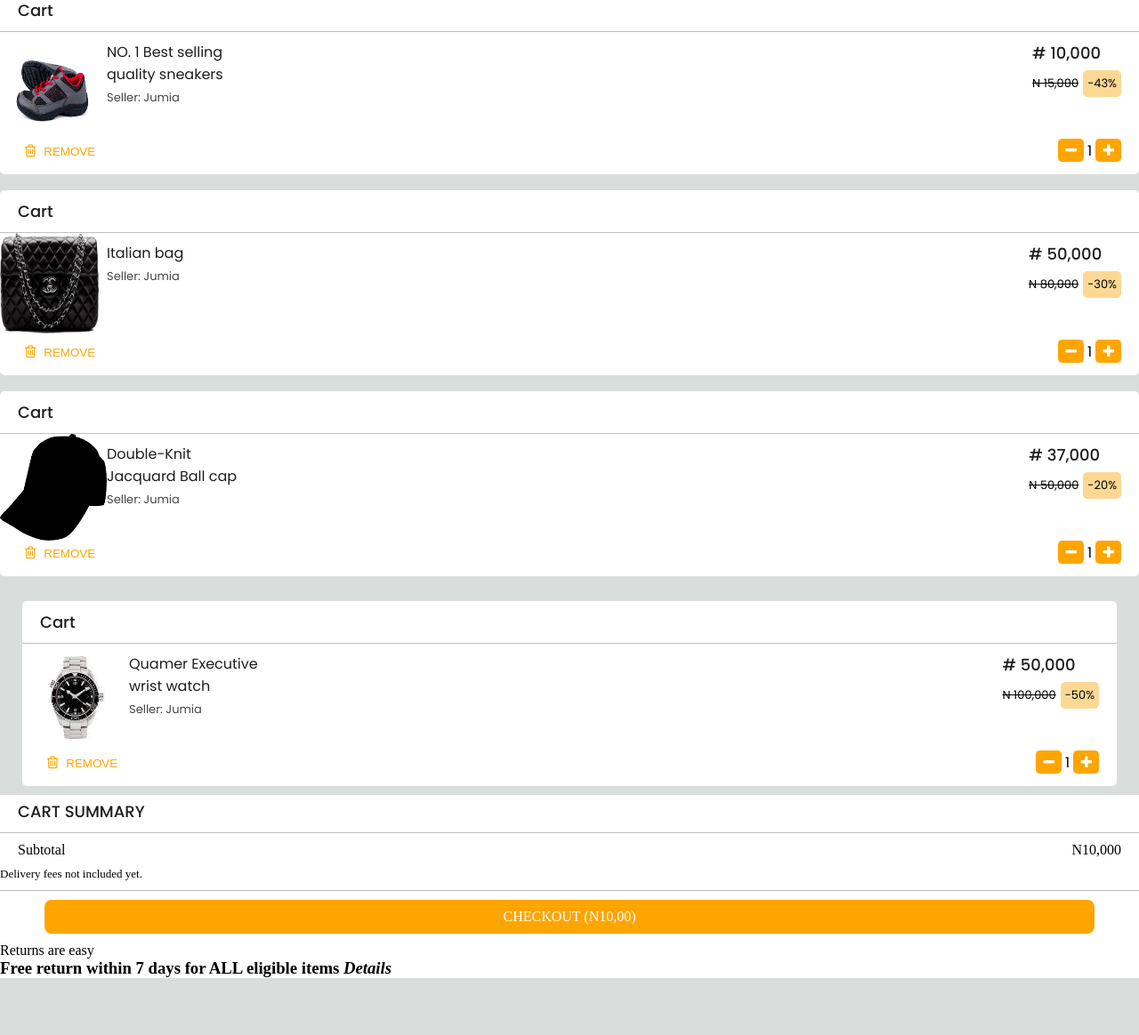
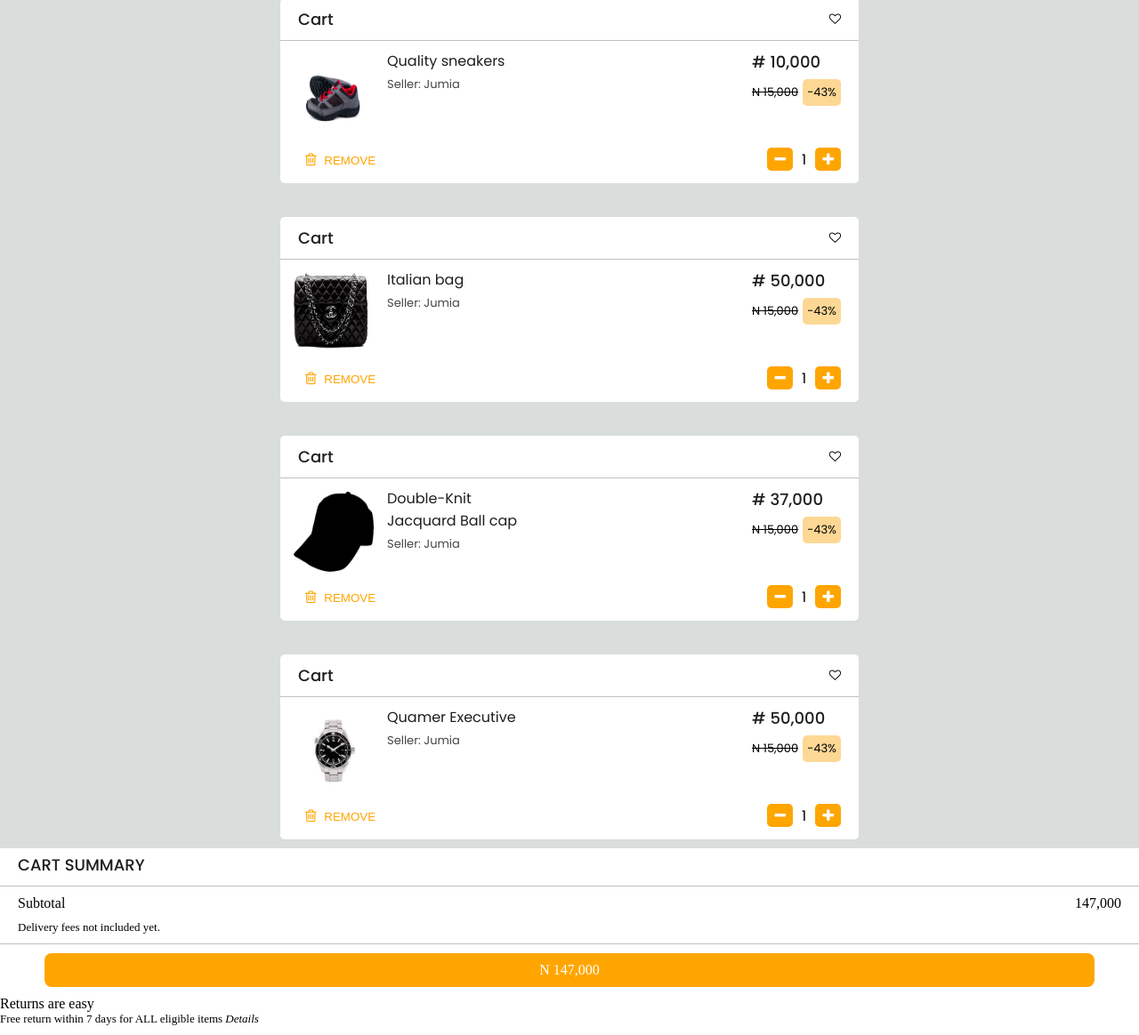
Before and after one commit to akpandebs/DOM-Project, a plain HTML site: page index.html in a window 1280 px wide. Shown: the part 100-1264 px from the top of the page at 89% size. Before the commit the page ends 1200 px from the top, so only its background shows below. Drawn offline with Linux system fonts and the light colour scheme.

Commit message:
DOM Project

```diff
--- a/index.html
+++ b/index.html
@@ -21,174 +21,31 @@
         </button>
       </header>
 
+      <div class="cart-container">
         <!-- section1 -->
-    <section1>
-      <div class="cart-product-container">
-        <h5 class="cart-product-container-title">Cart</h5>
-        <div class="cart-product">
-          <div class="cart-content">
-            <img src="./images/shoe 1.jpg" alt="shoe" />
-            <div class="details">
-              <p> NO. 1 Best selling quality sneakers</p>
-              <p class="small">Seller: Jumia</p>
+        <!--  -->
       </div>
-          </div>
-          <div class="money">
-            <p># 10,000</p>
-            <div class="per">
-              <span>N 15,000</span>
-              <h3>-43%</h3>
-            </div>
-          </div>
-          <div>
-          </div>
-        </div>
-          <div class="btn">
-            <button class="rem">
-              <i class="fa fa-trash-o" aria-hidden="true"></i>
-              <span>REMOVE</span>
-            </button>
-            <div class="num">
-              <button><i class="fa fa-minus" aria-hidden="true"></i></button>
-              <span> 1 </span>
-              <button class=""><i class="fa fa-plus" aria-hidden="true"></i></button>
-            </div>
-          </div>
-        </div>
-      </div>
-    </section>
-
-    <!-- section2 -->
-    <section2>
-      <div class="cart-product-container">
-        <h5 class="cart-product-container-title">Cart</h5>
-        <div class="cart-product">
-          <div class="cart-content">
-            <img class="bag" src="./images/Bag.png" alt="Bag" />
-            <div class="details">
-              <p>Italian bag</p>
-              <p class="small">Seller: Jumia</p>
-            </div>
-          </div>
-          <div class="money">
-            <p># 50,000</p>
-            <div class="per">
-              <span>N 80,000</span>
-              <h3>-30%</h3>
-            </div>
-          </div>
-          <div>
-          </div>
-        </div>
-          <div class="btn">
-            <button class="rem">
-              <i class="fa fa-trash-o" aria-hidden="true"></i>
-              <span>REMOVE</span>
-            </button>
-            <div class="num">
-              <button><i class="fa fa-minus" aria-hidden="true"></i></button>
-              <span> 1 </span>
-              <button class=""><i class="fa fa-plus" aria-hidden="true"></i></button>
-            </div>
-          </div>
-        </div>
-      </div>
-    </section>
-
-    <!-- section3 -->
-    <section3>
-      <div class="cart-product-container">
-        <h5 class="cart-product-container-title">Cart</h5>
-        <div class="cart-product">
-          <div class="cart-content">
-            <img width="50px" height="" class="face" src="./images/face cap.png" alt="Face Cap" />
-            <div class="details">
-              <p>Double-Knit Jacquard Ball cap</p>
-              <p class="small">Seller: Jumia</p>
-            </div>
-          </div>
-          <div class="money">
-            <p># 37,000</p>
-            <div class="per">
-              <span>N 50,000</span>
-              <h3>-20%</h3>
-            </div>
-          </div>
-          <div>
-          </div>
-        </div>
-          <div class="btn">
-            <button class="rem">
-              <i class="fa fa-trash-o" aria-hidden="true"></i>
-              <span>REMOVE</span>
-            </button>
-            <div class="num">
-              <button><i class="fa fa-minus" aria-hidden="true"></i></button>
-              <span> 1 </span>
-              <button class=""><i class="fa fa-plus" aria-hidden="true"></i></button>
-            </div>
-          </div>
-        </div>
-      </div>
-    </section>
-
-    <!-- section4 -->
-    <section>
-      <div class="cart-product-container">
-        <h5 class="cart-product-container-title">Cart</h5>
-        <div class="cart-product">
-          <div class="cart-content">
-            <img src="./images/Wrist watch.jpeg" alt="Wrist watch" />
-            <div class="details">
-              <p>Quamer Executive wrist watch</p>
-              <p class="small">Seller: Jumia</p>
-            </div>
-          </div>
-          <div class="money">
-            <p># 50,000</p>
-            <div class="per">
-              <span>N 100,000</span>
-              <h3>-50%</h3>
-            </div>
-          </div>
-          <div>
-          </div>
-        </div>
-          <div class="btn">
-            <button class="rem">
-              <i class="fa fa-trash-o" aria-hidden="true"></i>
-              <span>REMOVE</span>
-            </button>
-            <div class="num">
-              <button><i class="fa fa-minus" aria-hidden="true"></i></button>
-              <span> 1 </span>
-              <button class=""><i class="fa fa-plus" aria-hidden="true"></i></button>
-            </div>
-          </div>
-        </div>
-      </div>
-    </section>
-
       <div class="cart-summary">
         <h4 class="cart-summary-title">CART SUMMARY</h4>
         <div class="cart-summary-content">
           <p>Subtotal</p>
-          <span>N10,000</span>
+          <span id="sub-quantity">N10,000</span>
         </div>
         <div class="delivery">
           <h3>Delivery fees not included yet.</h3>
         </div>
         <div class="cart-summary-btn">
-          <p>CHECKOUT (N10,00) </p>
+          <p id="total-quantity">CHECKOUT (N10,00)</p>
         </div>
         <div class="text">
           <p>Returns are easy</p>
-          <h3>Free return within 7 days for ALL eligible items <i>Details</i></h3>
+          <h3>
+            Free return within 7 days for ALL eligible items <i>Details</i>
+          </h3>
         </div>
       </div>
     </div>
 
-
     <script src="./script.js"></script>
   </body>
 </html>
--- a/script.js
+++ b/script.js
@@ -0,0 +1,173 @@
+const body = document.querySelector("body");
+const carts = document.querySelector(".cart-container");
+const quantity = document.querySelector("#quantity");
+
+// minusBtn.addEventListener("click", handleMinus);
+window.addEventListener("load", setCarts);
+
+let items = [
+  {
+    id: 1,
+    name: "Quality sneakers",
+    price: "10,000",
+    image: "shoe 1.jpg",
+    quantity: 1,
+  },
+  {
+    id: 2,
+    name: "Italian bag",
+    price: "50,000",
+    image: "Bag.png",
+    quantity: 1,
+  },
+  {
+    id: 3,
+    name: "Double-Knit Jacquard Ball cap",
+    price: "37,000",
+    image: "face cap.png",
+    quantity: 1,
+  },
+  {
+    id: 4,
+    name: "Quamer Executive",
+    price: "50,000",
+    image: "Wrist watch.jpeg",
+    quantity: 1,
+  },
+];
+
+function setCarts() {
+  items.map((item, i) => {
+    const output = `
+    <section>
+    <div class="cart-product-container">
+    <div class='head'>
+    <h5 class="cart-product-container-title">Cart</h5>
+    <button onclick='handleFav(${i})' id='heart' class='heart'>
+    <i class="fa fa-heart-o" aria-hidden="true"></i>
+    </button>
+    </div>
+      <div class="cart-product">
+        <div class="cart-content">
+        <div class='img'>
+          <img src="./images/${item.image}" alt="shoe" />
+          </div>
+          <div class="details">
+            <p>${item.name}</p>
+            <p class="small">Seller: Jumia</p>
+          </div>
+        </div>
+        <div class="money">
+          <p># ${item.price}</p>
+          <div class="per">
+            <span>N 15,000</span>
+            <h3>-43%</h3>
+          </div>
+        </div>
+        <div></div>
+      </div>
+      <div class="btn">
+        <button onclick="handleRemove(${i})" class="rem">
+          <i class="fa fa-trash-o" aria-hidden="true"></i>
+          <span>REMOVE</span>
+        </button>
+        <div class="num">
+          <button onclick="handleMinus(${i})"><i class="fa fa-minus" aria-hidden="true"></i></button>
+          <span id='quantity-${i}'> ${item.quantity} </span>
+
+          <button onclick="handlePlus(${i})">
+            <i class="fa fa-plus" aria-hidden="true"></i>
+          </button>
+        </div>
+      </div>
+    </div>
+  </section>
+    `;
+    carts.innerHTML += output;
+  });
+
+  const totalQuantity = calculateTotalQuantity();
+
+  let naira = new Intl.NumberFormat("en-NG", {
+    style: "currency",
+    currency: "NIG",
+    minimumFractionDigits: 0,
+  }).format(totalQuantity);
+
+  // Display total quantity in the DOM (replace 'total-quantity' with the appropriate element ID or class)
+  const totalQuantityElement = document.getElementById("total-quantity");
+  const subQuantityElement = document.getElementById("sub-quantity");
+  if (totalQuantityElement || subQuantityElement) {
+    totalQuantityElement.textContent = `N ${naira.split(/\s/)[1]}`;
+    subQuantityElement.textContent = naira.split(/\s/)[1];
+  }
+}
+
+function handleMinus(i) {
+  items.map((item, index) => {
+    if (i === index) {
+      if (item.quantity > 1) {
+        item.quantity -= 1;
+        // item.quantity = item.quantity - 1
+        updateQuantityInDOM(i, item.quantity);
+      }
+    }
+  });
+}
+
+function handlePlus(i) {
+  items.map((item, index) => {
+    if (i === index) {
+      item.quantity += 1;
+      // item.quantity = item.quantity + 1
+      updateQuantityInDOM(i, item.quantity);
+    }
+  });
+}
+
+function updateQuantityInDOM(index, newQuantity) {
+  const quantityElement = document.getElementById(`quantity-${index}`);
+  if (quantityElement) {
+    quantityElement.textContent = newQuantity;
+
+    const totalQuantity = calculateTotalQuantity();
+
+    let naira = new Intl.NumberFormat("en-NG", {
+      style: "currency",
+      currency: "NIG",
+      minimumFractionDigits: 0,
+    }).format(totalQuantity);
+
+    // Display total quantity in the DOM (replace 'total-quantity' with the appropriate element ID or class)
+    const totalQuantityElement = document.getElementById("total-quantity");
+    const subQuantityElement = document.getElementById("sub-quantity");
+
+    if (totalQuantityElement) {
+      totalQuantityElement.textContent = `N ${naira.split(/\s/)[1]}`;
+      subQuantityElement.textContent = naira.split(/\s/)[1];
+    }
+  }
+}
+
+function handleRemove(i) {
+  items = items.filter((_, index) => index !== i);
+
+  carts.innerHTML = "";
+
+  setCarts();
+}
+
+function handleFav(i) {
+  const heartButtons = document.querySelectorAll(".heart");
+  heartButtons[i].classList.toggle("red");
+}
+
+function calculateTotalQuantity() {
+  let totalPrice = 0;
+
+  items.forEach((item) => {
+    totalPrice += parseFloat(item.price.replace(",", "")) * item.quantity;
+  });
+
+  return totalPrice;
+}
--- a/styles.css
+++ b/styles.css
@@ -68,6 +68,8 @@ body {
 
 section {
   padding: 10px 25px;
+  max-width: 700px;
+  margin-inline: auto;
 }
 
 .cart-product-container {
@@ -78,14 +80,20 @@ section {
   border-radius: 5px;
 }
 
+.head {
+  border-bottom: 1px solid rgb(193, 192, 192);
+  padding-bottom: 10px;
+  padding-inline: 20px;
+  display: flex;
+  align-items: center;
+  justify-content: space-between;
+}
+
 .cart-product-container-title {
   font-family: Poppins;
   color: #1e1e1e;
   font-size: 18px;
   font-weight: 500;
-  border-bottom: 1px solid rgb(193, 192, 192);
-  padding-bottom: 10px;
-  padding-inline: 20px;
 }
 
 .cart-product {
@@ -99,9 +107,15 @@ section {
   justify-content: space-between;
 }
 
-.cart-content img {
+.cart-content .img {
   width: 120px;
   height: 120px;
+  padding: 15px;
+}
+
+.img img {
+  width: 100%;
+  height: 100%;
 }
 
 .details {
@@ -187,6 +201,11 @@ section {
 }
 button {
   border: none;
+  background: none;
+}
+
+.red {
+  color: red;
 }
 
 .fa.fa-minus {
@@ -208,6 +227,7 @@ button {
 
 .num span {
   font-family: Poppins;
+  padding-inline: 6px;
 }
 
 .bag {
@@ -243,6 +263,7 @@ button {
 .delivery h3 {
   font-weight: 500;
   font-size: small;
+  padding-left: 20px;
   /* text-align: center; */
   border-bottom: 1px solid rgb(193, 192, 192);
   padding-bottom: 10px;
@@ -263,3 +284,9 @@ button {
 .cart-summary-btn p {
   color: white;
 }
+
+.text h3 {
+  font-weight: 500;
+  font-size: small;
+  padding-bottom: 10px;
+}
```
Lines whose indentation alone changed are shown as unchanged.
